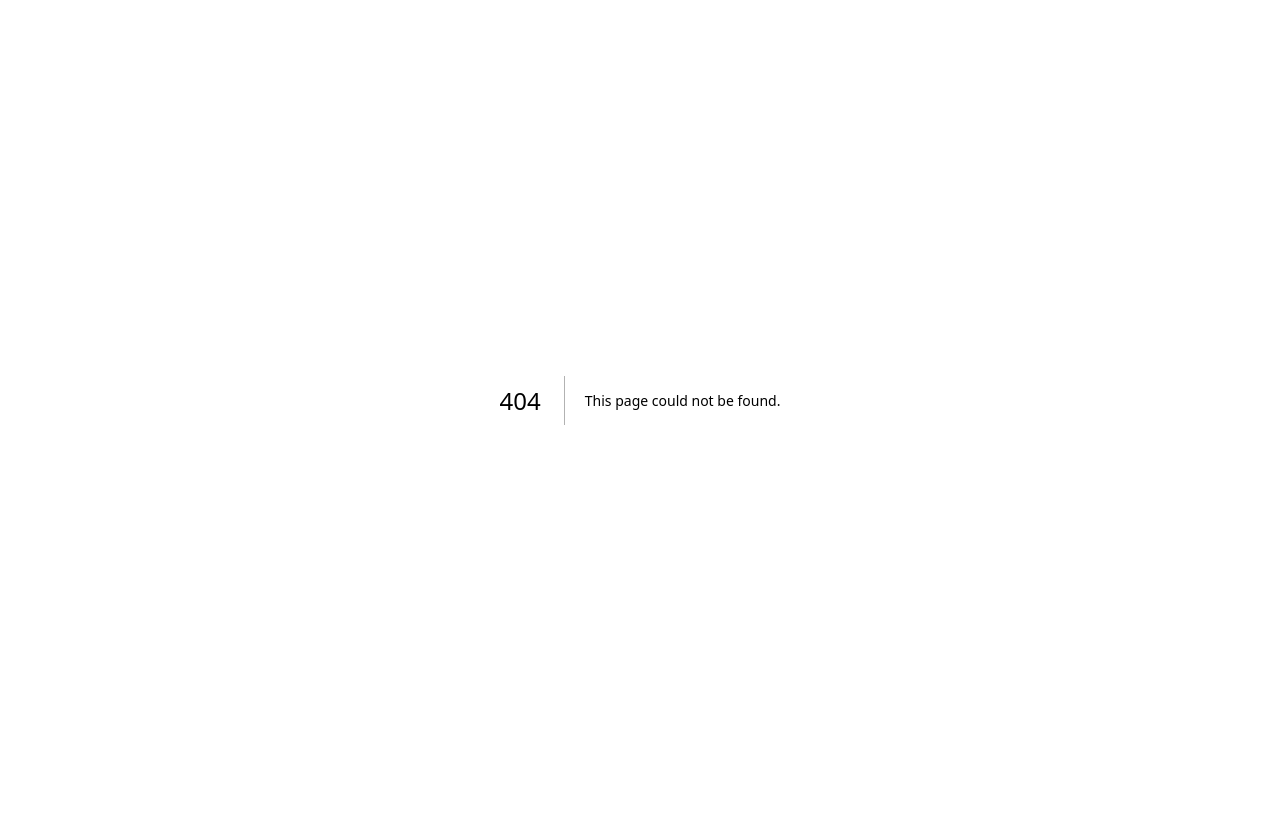
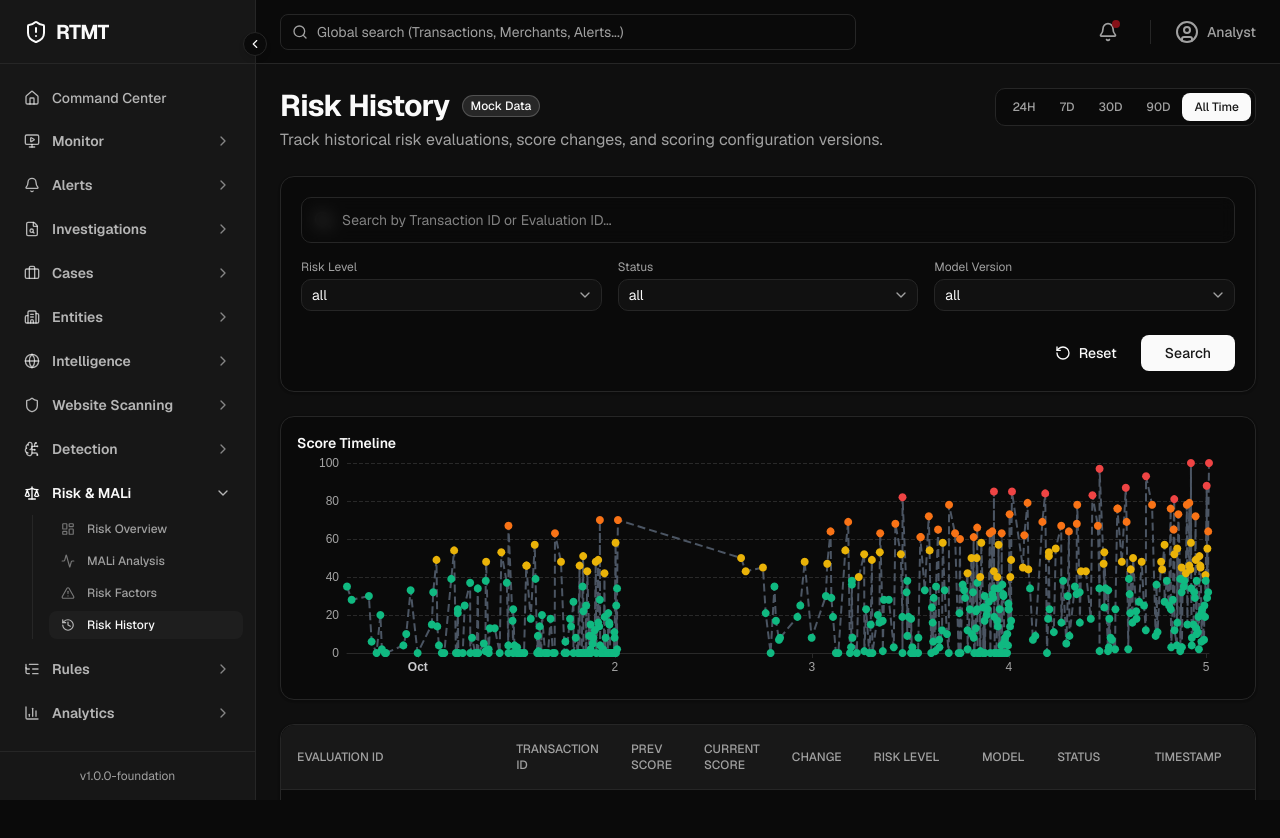
Before and after one commit to 0xkid-root/RTTMT_Analyst, a Next.js app: page /risk/history in a window 1280 px wide. Before the commit this address had no page. Shown: the top 838 px of the page. Before the commit the page ends 800 px from the top, so only its background shows below. Built offline with nearby package versions, Linux system fonts and the light colour scheme.

Commit message:
feat(risk): add risk history page route

```diff
--- /dev/null
+++ b/src/app/(protected)/risk/history/page.tsx
@@ -0,0 +1,10 @@
+import { Suspense } from 'react';
+import { RiskHistoryPage } from '@/features/risk-history/components/RiskHistoryPage';
+
+export default function RiskHistoryRoute() {
+  return (
+    <Suspense fallback={<div className="p-8 text-muted-foreground flex items-center justify-center h-full">Loading risk history...</div>}>
+      <RiskHistoryPage />
+    </Suspense>
+  );
+}
```
